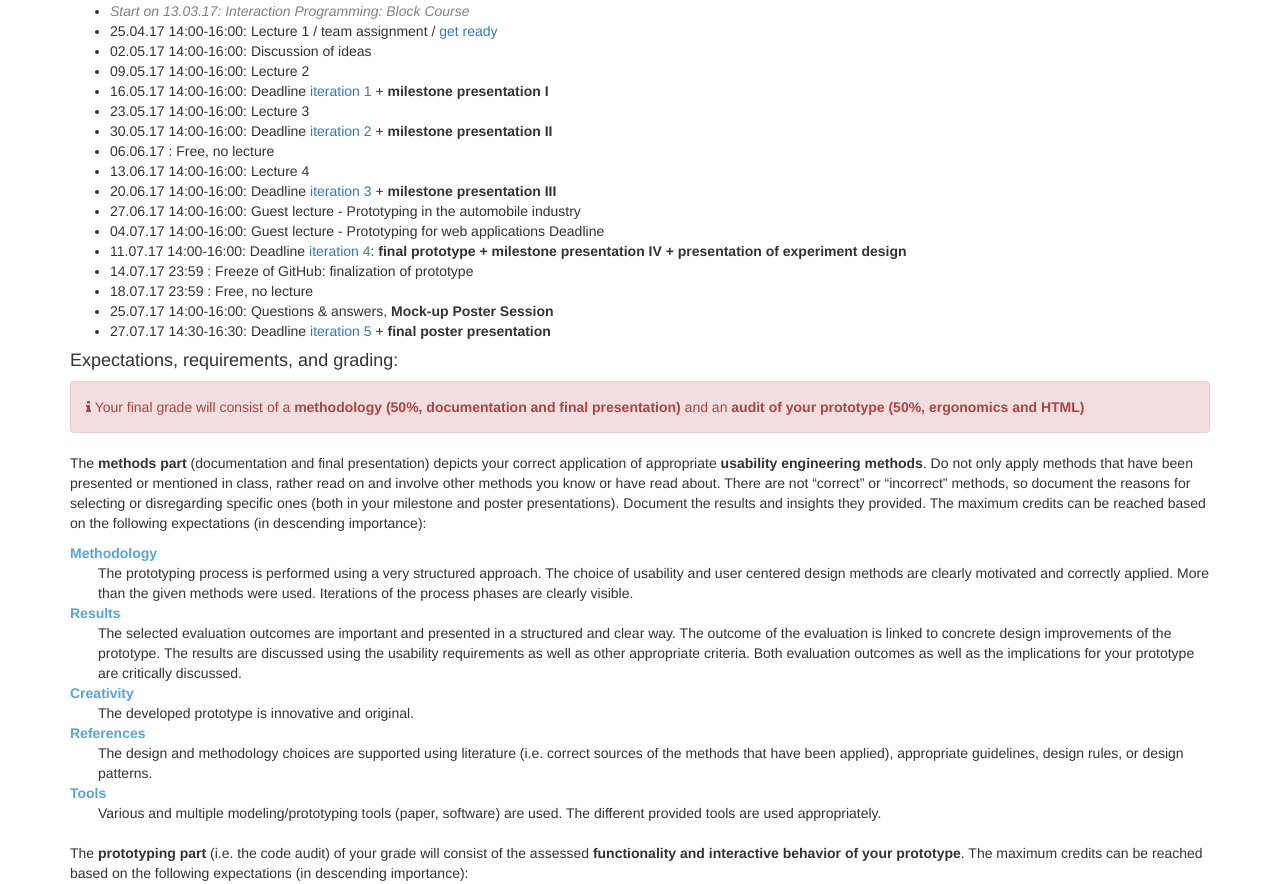
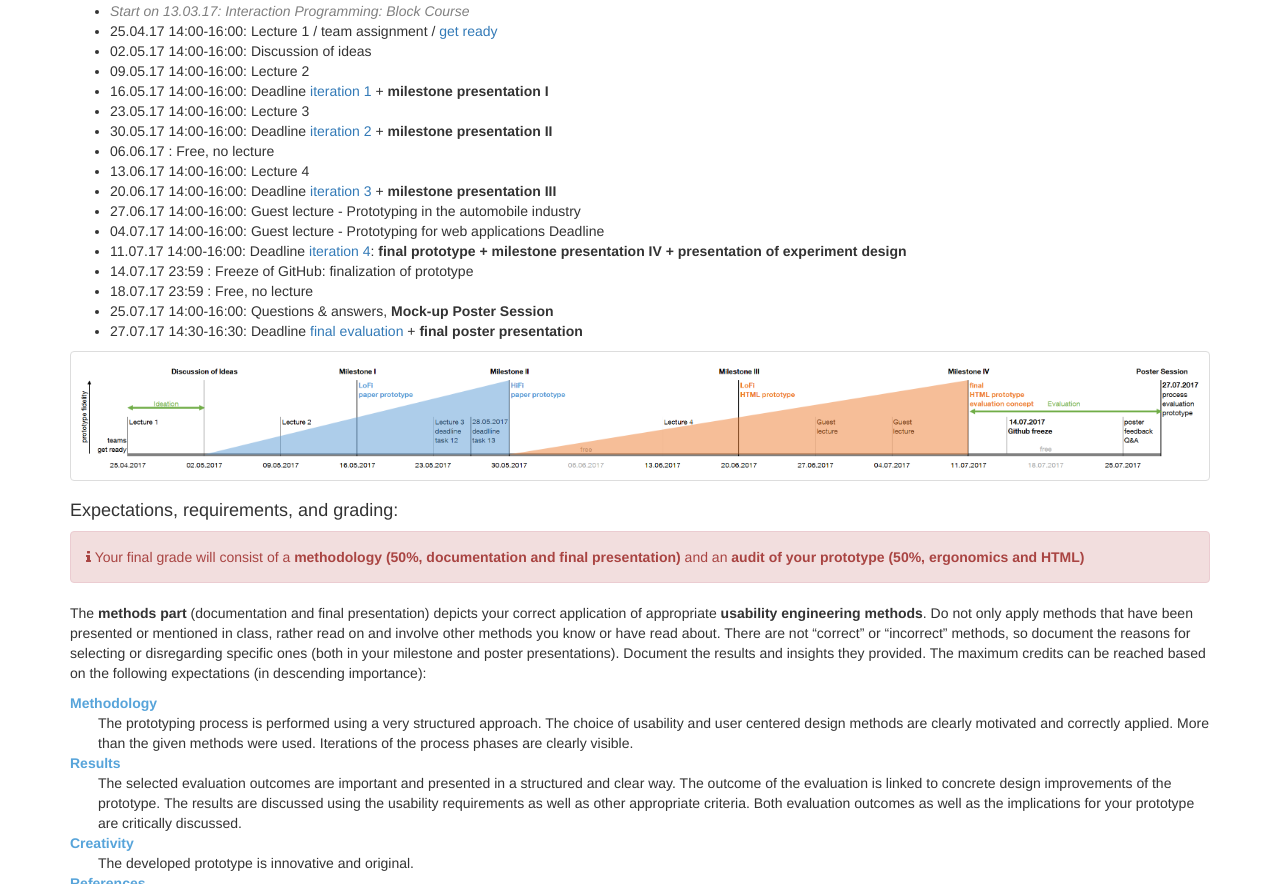
Before and after one commit to InteractionPrototyping/exercises, a plain HTML site: page index.html in a window 1280 px wide. Shown: the part 1916-2800 px from the top of the page. Drawn offline with nearby package versions, Linux system fonts and the light colour scheme.

Commit message:
schedule image added

```diff
--- a/index.html
+++ b/index.html
@@ -171,9 +171,15 @@
             <li>14.07.17 23:59 : Freeze of GitHub: finalization of prototype </li>
 	    <li>18.07.17 23:59 : Free, no lecture </li>
             <li>25.07.17 14:00-16:00: Questions &amp; answers, <strong>Mock-up Poster Session</strong></li>
-            <li>27.07.17 14:30-16:30: Deadline <a href="#fifth">iteration 5</a> +<strong> final poster presentation</strong></li>
+            <li>27.07.17 14:30-16:30: Deadline <a href="#fifth">final evaluation</a> +<strong> final poster presentation</strong></li>
+        </ul>
 
-        </ul>
+        <div class="thumbnail">
+        	<a style="cursor: zoom-in;" target="_blank" href="organisation/2017_summer_schedule.png">
+        		<img src="organisation/2017_summer_schedule.png" alt="schedule">
+        	</a>
+        </div>
+
         <h4 id="grading">Expectations, requirements, and grading:</h4>
         <p class="alert alert-danger"><i class="fa fa-info"></i> Your final grade will consist of a <b>methodology (50%, documentation and final presentation)</b> and an <b>audit of your prototype (50%, ergonomics and HTML) </b> </p>
         <p>The <b>methods part</b> (documentation and final presentation) depicts your correct application of appropriate <strong>usability engineering methods</strong>. Do not only apply methods that have been presented or mentioned in class, rather read on and involve other methods you know or have read about. There are not “correct” or “incorrect” methods, so document the reasons for selecting or disregarding specific ones (both in your milestone and poster presentations). Document the results and insights they provided. The maximum credits can be reached based on the following expectations (in descending importance):</p>
```
Also changed, not shown: organisation/2017_summer_schedule.PNG (added), 1 other file.
